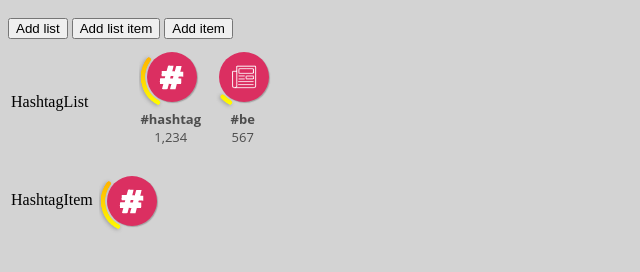
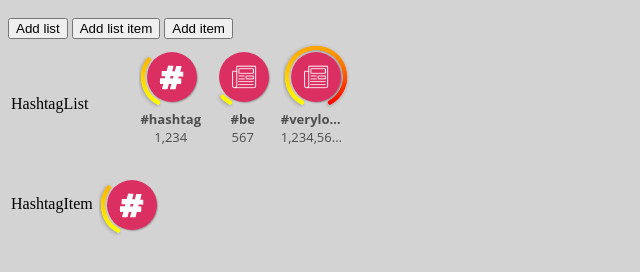
Before and after one commit to HashtagBe/hashtag-widget, a plain HTML site: page index.html in a window 1280 px wide. Shown: the part 48-320 px from the top of the page, without its empty margins (0-640 px from the left). Drawn offline with Linux system fonts and the light colour scheme.

Commit message:
Added truncate option

```diff
--- a/css/hashtag.css
+++ b/css/hashtag.css
@@ -63,6 +63,12 @@ canvas.hashtag-level-bar {
     font-weight: bold;
 }
 
+.hashtag-label.truncate > div {
+    white-space: nowrap;
+    overflow: hidden;
+    text-overflow: ellipsis;
+    max-width: 68px;
+}
 
 .hashtag-level span {
     display: block;
--- a/index.html
+++ b/index.html
@@ -3,7 +3,7 @@
 <head>
 <script>
 //<![CDATA[
-window.be={};be.tags=[{id:1,'name':'hashtag','primary':true,'energy':'1,234','level':3,'icon':'/assets/hashtag_icon.png'},{id:2,'name':'be','primary':false,'energy':'567','level':1,'icon':'/assets/interest_icon.png'}];
+window.be={};be.tags=[{'id':1,'name':'hashtag','primary':true,'energy':'1,234','level':3,'icon':'/assets/hashtag_icon.png'},{'id':2,'name':'be','primary':false,'energy':'567','level':1,'icon':'/assets/interest_icon.png'},{'id':3,'name':'verylonghashtagnameverymuchindeed','primary':false,'energy':'1,234,567,890','level':10,'icon':'/assets/interest_icon.png'}];
 //]]>
 </script>
 <script type="text/javascript" src="js/ejs_production.js"></script>
--- a/js/hashtag.js
+++ b/js/hashtag.js
@@ -13,12 +13,15 @@ HashtagItem = (function() {
     function HashtagItem(data) {
         this.data = data;
         this.label = true;
+        this.truncate = true;
     }
 
     HashtagItem.prototype.options = function(options) {
         if (options != undefined) {
             if (options.label != undefined)
                 this.label = options.label;
+            if (options.truncate != undefined)
+                this.truncate = options.truncate;
         }
         return this;
     }
@@ -38,7 +41,8 @@ HashtagItem = (function() {
         return template.render({
             data: this.data,
             options: {
-                label: this.label
+                label: this.label,
+                truncate: this.truncate
             }
         });
     };
--- a/js/item.ejs
+++ b/js/item.ejs
@@ -8,7 +8,7 @@
     </div>
   </div>
   <% if (options.label) { %>
-    <div class="hashtag-label">
+    <div class="hashtag-label <%= options.truncate && 'truncate' || '' %>">
       <div>#<%= data.name %></div>
       <div><%= data.energy %></div>
     </div>
```
